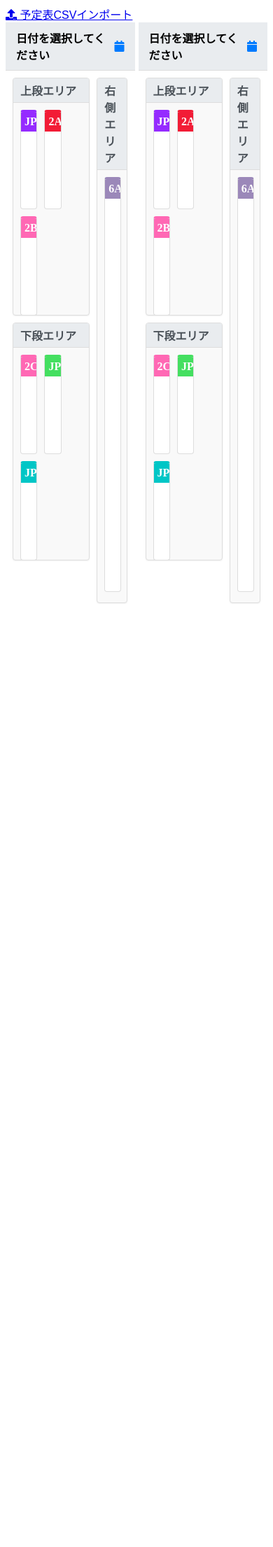
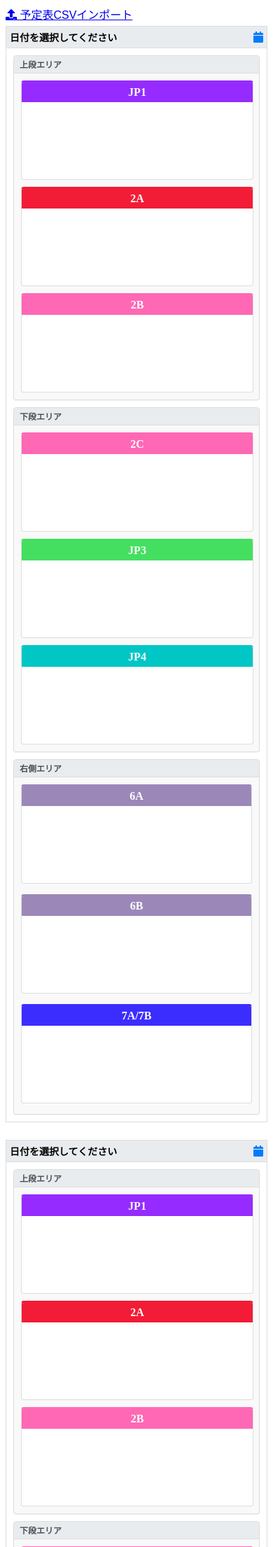
Before and after one commit to Ma-saan/cxs_django_websystem, a Django app: page /schedule_manager/ in a window 390 px wide. Shown: the top 2211 px of the page at 70% size. Before the commit the page ends 862 px from the top, so only its background shows below. Run offline with Django 5.2, Linux system fonts and the light colour scheme.

Commit message:
既存CSSを整理

```diff
--- a/schedule_manager/static/schedule_manager/css/datepicker.css
+++ b/schedule_manager/static/schedule_manager/css/datepicker.css
@@ -1,26 +1,15 @@
-/* datepicker.css - カレンダーアイコンと日付選択のスタイル（最終修正版） */
+/* ==========================================================================
+   日付選択用スタイル - datepicker.css
+   Schedule Manager 専用 - 日付選択UI要素のみ担当
+========================================================================== */
 
-/* カレンダーアイコンとヘッダーのスタイル */
-.date-header {
-    background-color: #e9ecef;
-    padding: 10px 15px;
-    border-bottom: 1px solid #ddd;
-    display: flex;
-    align-items: center;
-    justify-content: space-between;
-}
-
-.date-header h4 {
-    margin: 0;
-    font-size: 16px;
-    flex-grow: 1;
-}
-
+/* カレンダーアイコンのスタイル */
 .calendar-icon {
     cursor: pointer;
     color: #007bff;
-    font-size: 16px; /* オプション: アイコンサイズも小さくできます */
-    padding: 2px 0 2px 10px; /* パディングも削減 */
+    font-size: 16px;
+    padding: 2px 0 2px 10px;
+    transition: color 0.2s;
 }
 
 .calendar-icon:hover {
@@ -33,6 +22,9 @@
     font-size: 14px;
     width: 300px;
     border: 1px solid #ddd;
+    border-radius: 4px;
+    box-shadow: 0 2px 5px rgba(0,0,0,0.2);
+    z-index: 9999 !important;
 }
 
 /* jQuery UI Datepicker カスタマイズ */
@@ -100,4 +92,12 @@
     #external-datepicker-container {
         width: 260px;
     }
+
+    .ui-datepicker {
+        font-size: 12px !important;
+    }
+
+    .ui-datepicker td a.ui-state-default {
+        padding: 4px !important;
+    }
 }
--- a/schedule_manager/static/schedule_manager/css/schedule_board.css
+++ b/schedule_manager/static/schedule_manager/css/schedule_board.css
@@ -10,12 +13,13 @@
     display: flex;
     justify-content: space-between;
     align-items: center;
+    margin-bottom: 5px;
 }
-
 
 .action-buttons {
     display: flex;
-    gap: 10px;
+    gap: 5px;
+    margin-bottom: 5px;
 }
 
 /* 2カラムレイアウト */
@@ -87,28 +43,128 @@
     width: 100%;
     min-height: 600px;
     box-sizing: border-box;
+    display: flex;
+    flex-direction: column;
+    border: 1px solid #ddd;  /* 追加：枠線 */
 }
 
+/* ==========================================================================
+   2. ヘッダーとコントロール
+   アクションボタン、日付ヘッダー（datepickerと連携）
+========================================================================== */
+/* 日付ヘッダーのレイアウト（スタイルはdatepicker.cssへ） */
 .date-header {
     background-color: #e9ecef;
-    padding: 1px;
+    padding: 5px 10px;
     border-bottom: 1px solid #ddd;
+    display: flex;
+    align-items: center;
+    justify-content: space-between;
 }
 
 .date-header h4 {
-    margin-top: 1px;
-    margin-bottom: 1px;
+    margin: 0;
+    font-size: 16px;
+    flex-grow: 1;
 }
 
-.production-lines {
-    padding: 5px;
+/* ==========================================================================
+   3. エリア区分（上段・下段・右側）
+   エリア構造、サイズ、配置
+========================================================================== */
+/* ボード内のレイアウト分割 */
+.board-layout {
     display: flex;
-    flex-wrap: wrap;
-    gap: 5px;
+    gap: 10px;
+    padding: 10px;
+    flex: 1;
     overflow-y: auto; /* スクロール可能に */
-    flex: 1; /* 残りのスペースを埋める */
+    height: calc(100% - 40px); /* ヘッダー高さを引いた残り */
 }
 
+/* 左側（上下2段エリア）*/
+.layout-left {
+    flex: 0 0 calc(70% - 5px);
+    display: flex;
+    flex-direction: column;
+    gap: 10px;
+    min-width: 0; /* flexboxのバグ防止 */
+}
+
+/* 右側（縦長エリア）*/
+.layout-right {
+    flex: 0 0 calc(30% - 5px);
+    display: flex;
+    flex-direction: column;
+    min-width: 0; /* flexboxのバグ防止 */
+}
+
+/* エリア共通スタイル */
+.area-horizontal, .area-vertical {
+    background-color: #f9f9f9;
+    border: 1px solid #ddd;
+    border-radius: 4px;
+    box-shadow: 0 1px 2px rgba(0,0,0,0.05);
+    overflow: hidden;
+    display: flex;
+    flex-direction: column;
+}
+
+.area-title {
+    font-size: 12px;
+    padding: 3px 8px;
+    margin: 0;
+    background-color: #e9ecef;
+    border-bottom: 1px solid #ddd;
+    color: #495057;
+}
+
+.area-content {
+    padding: 10px;
+    display: flex;
+    min-height: 100px;
+    flex: 1; /* 親コンテナの残りスペースを埋める */
+    overflow-y: auto; /* 内容が多い場合はスクロール */
+}
+
+/* 上段横長エリア */
+.area-horizontal.area-top {
+    flex: 1; /* 上下エリアで均等に分割 */
+    min-height: 200px;
+    max-height: 45%;
+}
+
+/* 下段横長エリア */
+.area-horizontal.area-bottom {
+    flex: 1; /* 上下エリアで均等に分割 */
+    min-height: 200px;
+    max-height: 45%;
+}
+
+/* 右側縦長エリア */
+.area-vertical.area-right {
+    flex: 1;
+    min-height: 400px; /* 上下エリアの高さ合計に近い値 */
+}
+
+/* 上段と下段エリア内のライン配置を水平に */
+.area-horizontal .area-content {
+    flex-direction: row;
+    flex-wrap: wrap;
+    gap: 10px;
+    align-content: flex-start;
+}
+
+/* 右側縦長エリア内のライン配置を縦に */
+.area-vertical .area-content {
+    flex-direction: column;
+    gap: 10px;
+}
+
+/* ==========================================================================
+   4. ライン・製品カード
+   ライン表示、カードスタイル、ドラッグ対応
+========================================================================== */
 /* ライン表示 */
 .line-container {
     width: 130px;  /* 固定幅を小さく設定 */
@@ -119,6 +175,20 @@
     overflow: hidden;
     background-color: white;
     margin-bottom: 5px;
+}
+
+/* ラインコンテナのサイズ調整 */
+.area-horizontal .line-container {
+    flex: 0 0 calc(33.333% - 7px); /* 3つ横並び */
+    width: auto;
+    margin-bottom: 0;
+    min-width: 0; /* flexboxのバグ防止 */
+}
+
+.area-vertical .line-container {
+    flex: 0 0 100%;
+    width: auto;
+    min-width: 0; /* flexboxのバグ防止 */
 }
 
 .line-header {
@@ -268,161 +365,65 @@
     border: 1px solid #ddd;
     border-radius: 4px;
     cursor: pointer;
+    transition: transform 0.2s;
 }
 
 .color-swatch:hover {
     transform: scale(1.1);
 }
 
-.datepicker-input {
-    width: 100%;
-    padding: 8px;
-    text-align: center;
-    font-size: 16px;
-    border: 1px solid #ddd;
-    border-radius: 4px;
-    background-color: #f8f9fa;
-    cursor: pointer;
-    margin-bottom: 10px;
+/* ==========================================================================
+   6. レスポンシブ対応
+   メディアクエリ
+========================================================================== */
+/* タブレット */
+@media (max-width: 992px) {
+    .board-layout {
+        flex-direction: column;
     }
 
-.calendar-title {
-    margin-bottom: 10px;
-    text-align: center;
+    .layout-left, .layout-right {
+        flex: 1 1 auto;
+        width: 100%;
     }
 
-.calendar-widget {
-    width: 100%;
-    margin-bottom: 10px;
+    .area-horizontal .line-container {
+        flex: 0 0 calc(50% - 5px); /* 2つ横並び */
     }
 
-.selected-date-display {
-    text-align: center;
-    font-weight: bold;
-    margin-bottom: 10px;
-    color: #007bff;
+    .area-content {
+        min-height: 150px;
+    }
 }
 
-/* DatepickerのUI調整 */
-.ui-datepicker {
-    width: 100%;
-    max-width: 350px;
-    margin: 0 auto;
+/* スマートフォン */
+@media (max-width: 768px) {
+    .container-flex {
+        flex-direction: column;
+    }
+
+    .board-column {
+        margin-bottom: 20px;
+    }
+
+    .area-horizontal .line-container {
+        flex: 0 0 100%; /* 縦に1つずつ */
+    }
+
+    .date-header {
+        padding: 5px;
+    }
+
+    .date-header h4 {
         font-size: 14px;
     }
 
-.ui-datepicker .ui-datepicker-header {
-    background-color: #f8f9fa;
-    border: 1px solid #ddd;
+    .line-container {
+        width: 100%;
+        max-width: 100%;
     }
 
-.ui-datepicker .ui-datepicker-title {
-    font-weight: bold;
+    .product-card {
+        max-width: 100%;
     }
-
-.ui-datepicker-calendar .ui-state-active {
-    background-color: #cce5ff !important;
-    border-color: #007bff !important;
 }
-/* ボード内のレイアウト分割 */
-.board-layout {
-    display: flex;
-    gap: 10px;
-    padding: 10px;
-    flex: 1;
-    overflow-y: auto; /* スクロール可能に */
-    height: calc(100% - 50px); /* ヘッダー高さを引いた残り */
-}
-
-/* 左側（上下2段エリア）*/
-.layout-left {
-    flex: 0 0 calc(70% - 5px);
-    display: flex;
-    flex-direction: column;
-    gap: 10px;
-    min-width: 0; /* flexboxのバグ防止 */
-}
-
-/* 右側（縦長エリア）*/
-.layout-right {
-    flex: 0 0 calc(30% - 5px);
-    display: flex;
-    flex-direction: column;
-    min-width: 0; /* flexboxのバグ防止 */
-}
-
-/* エリア共通スタイル */
-.area-horizontal, .area-vertical {
-    background-color: #f9f9f9;
-    border: 1px solid #ddd;
-    border-radius: 4px;
-    box-shadow: 0 1px 2px rgba(0,0,0,0.05);
-    overflow: hidden;
-    display: flex;
-    flex-direction: column;
-}
-
-.area-title {
-    font-size: 10x;
-    padding: 5px 10px;
-    margin: 0;
-    background-color: #e9ecef;
-    border-bottom: 1px solid #ddd;
-    color: #495057;
-}
-
-.area-content {
-    padding: 10px;
-    display: flex;
-    min-height: 100px;
-    flex: 1; /* 親コンテナの残りスペースを埋める */
-    overflow-y: auto; /* 内容が多い場合はスクロール */
-}
-
-/* 上段横長エリア */
-.area-horizontal.area-top {
-    flex: 1; /* 上下エリアで均等に分割 */
-    min-height: 200px;
-    max-height: 45%;
-}
-
-/* 下段横長エリア */
-.area-horizontal.area-bottom {
-    flex: 1; /* 上下エリアで均等に分割 */
-    min-height: 200px;
-    max-height: 45%;
-}
-
-/* 右側縦長エリア */
-.area-vertical.area-right {
-    flex: 1;
-    min-height: 400px; /* 上下エリアの高さ合計に近い値 */
-}
-
-/* 上段と下段エリア内のライン配置を水平に */
-.area-horizontal .area-content {
-    flex-direction: row;
-    flex-wrap: wrap;
-    gap: 10px;
-    align-content: flex-start;
-}
-
-/* 右側縦長エリア内のライン配置を縦に */
-.area-vertical .area-content {
-    flex-direction: row;
-    gap: 10px;
-}
-
-/* ラインコンテナのサイズ調整 */
-.area-horizontal .line-container {
-    flex: 0 0 calc(33.333% - 7px); /* 3つ横並び */
-    width: auto;
-    margin-bottom: 0;
-    min-width: 0; /* flexboxのバグ防止 */
-}
-
-.area-vertical .line-container {
-    flex: 0 0 100%;
-    width: auto;
-    min-width: 0; /* flexboxのバグ防止 */
-}
```
Also changed, not shown: other parts of schedule_manager/static/schedule_manager/css/schedule_board.css (+34 -52 lines). Lines whose indentation alone changed are shown as unchanged.
